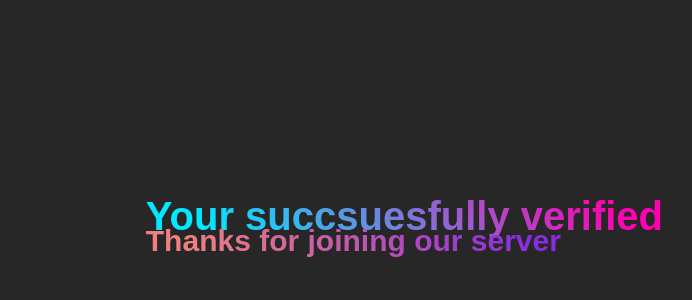
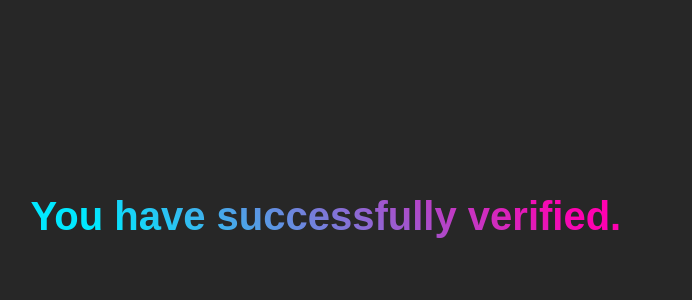
Before and after one commit to mrgrupprr/Discord-baker, a Flask app: template templates/Authcomplete.html in a window 1280 px wide. Shown: the part 153-453 px from the top of the page, without its empty margins (315-1007 px from the left). Run offline with Flask 2, Linux system fonts and the light colour scheme; the template is opened without the code that fills it, so the values that code supplies are empty.

Commit message:
Better looking.

```diff
--- a/templates/Authcomplete.html
+++ b/templates/Authcomplete.html
@@ -6,7 +6,7 @@
     <meta name="viewport" content=
         "width=device-width, initial-scale=1.0" />
 	<link rel="shortcut icon" href="{{ url_for('static', filename='favicon.ico')}}">
-    <title>Authentication</title>
+    <title>Verification complete</title>
 
     <style>
         body {
@@ -16,7 +16,7 @@
         h1 {
             position: absolute;
             top: 40%;
-            left: 36%;
+            left: 27%;
 
             font-size: 40px;
             font-family: Arial, Helvetica, sans-serif;
@@ -29,24 +29,6 @@
             -webkit-animation: move 4s ease infinite;
             animation: move 4s ease infinite;
         }
-
-        h2 {
-            position: absolute;
-            top: 44%;
-            left: 36%;
-
-            font-size: 30px;
-            font-family: Arial, Helvetica, sans-serif;
-            background: -webkit-linear-gradient(45deg, #F08080 30%, #8A2BE2 70%);
-            background: linear-gradient(45deg, #F08080 30%, #8A2BE2 70%);
-            overflow: hidden;
-            background-size: 200% 100% !important;
-            -webkit-text-fill-color: transparent;
-            -webkit-background-clip: text;
-            -webkit-animation: move 4s ease infinite;
-            animation: move 4s ease infinite;
-        }
-
 
         @-webkit-keyframes move {
             0% {
@@ -79,8 +61,7 @@
 </head>
 
 <body>
-    <h1>Your succsuesfully verified</h1>
-	<h2>Thanks for joining our server</h2>
+    <h1>You have successfully verified.</h1>
 </body>
 
 </html>
```
